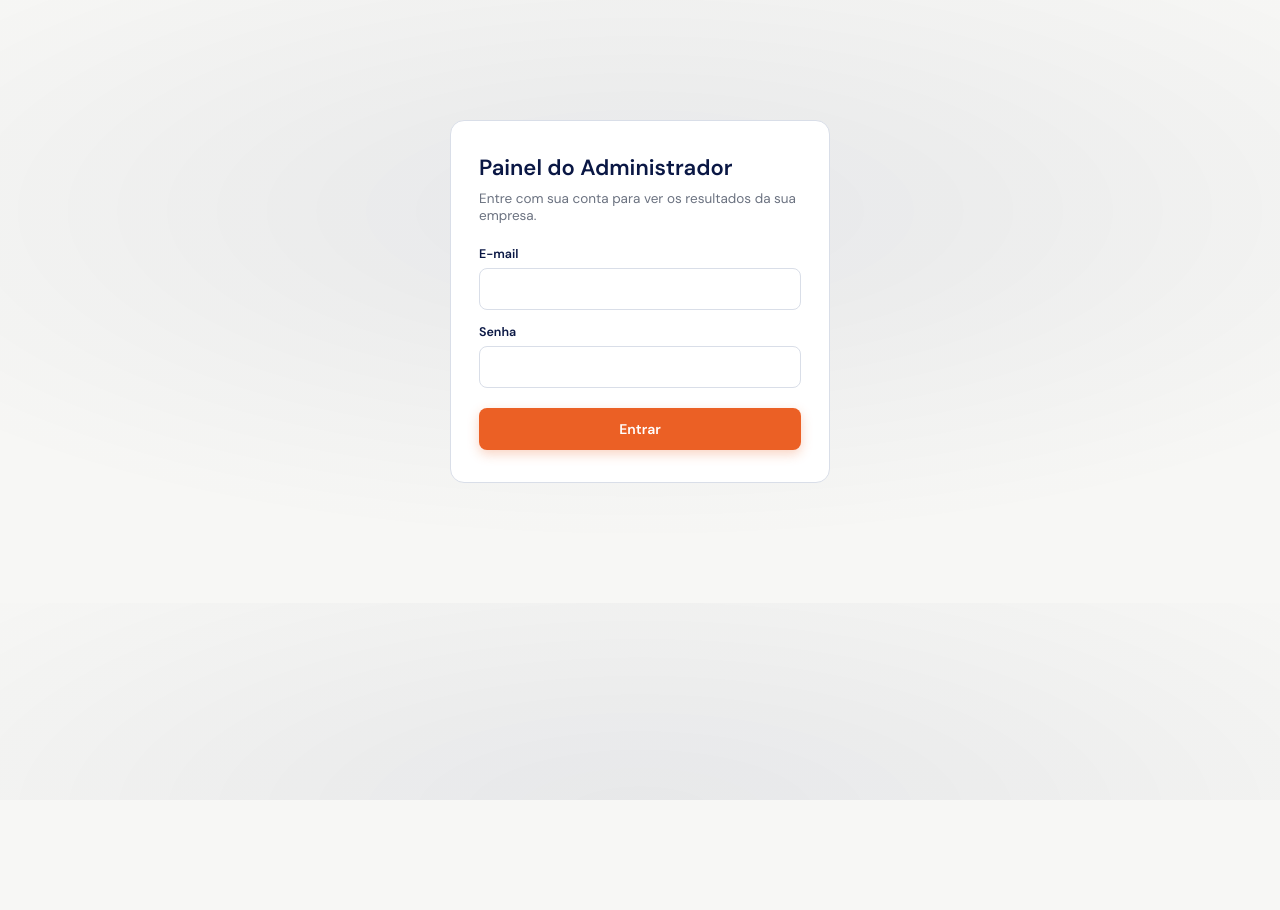
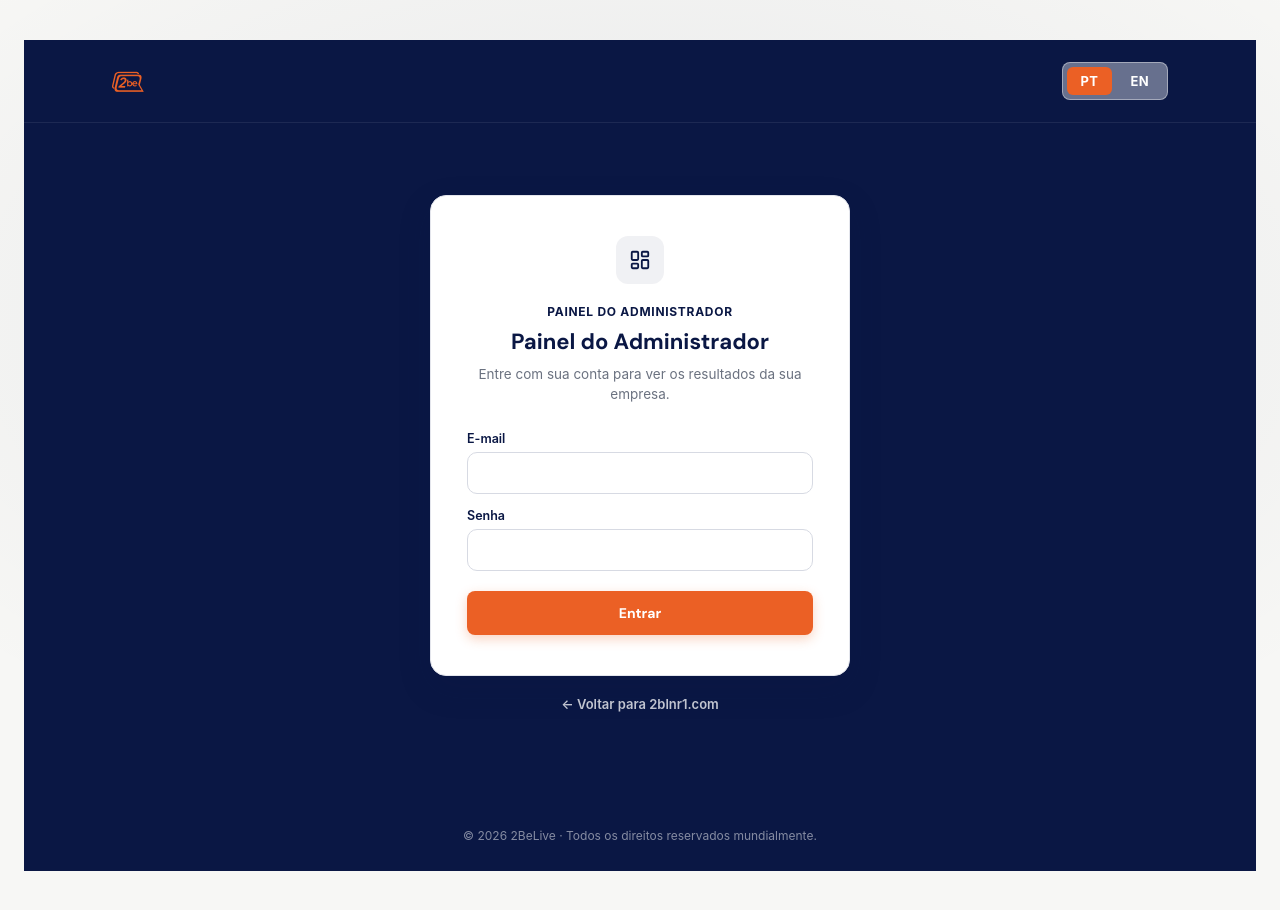
Before and after one commit to BC2BL/nr1, a plain HTML site: page frontend/admin-dashboard.html in a window 1280 px wide. Before the commit the page ends 800 px from the top, so only its background shows below. Drawn offline with Linux system fonts and the light colour scheme.

Commit message:
Update admin-dashboard.html

```diff
--- a/frontend/admin-dashboard.html
+++ b/frontend/admin-dashboard.html
@@ -500,32 +500,95 @@
 
   .hidden { display: none !important; }
 
-  /* Login gate */
+  /* Login gate — matches the 2blnr1.com entry-page brand (navy + orange) */
+  #loginScreen {
+    min-height: 100vh; display: flex; flex-direction: column;
+    background: #0a1744; font-family: -apple-system, "Segoe UI", Roboto, sans-serif;
+  }
+  .login-nav {
+    width: 100%; border-bottom: 1px solid rgba(255,255,255,0.08);
+  }
+  .login-nav-inner {
+    max-width: 1120px; margin: 0 auto; padding: 22px 32px;
+    display: flex; align-items: center; justify-content: space-between;
+  }
+  .login-nav-inner img { height: 32px; width: auto; display: block; }
+  .login-lang-toggle {
+    display: flex; align-items: center; gap: 4px;
+    border: 1px solid rgba(255,255,255,0.4); border-radius: 8px; padding: 4px;
+  }
+  .login-lang-toggle button {
+    border: none; background: transparent; cursor: pointer; color: #ffffff;
+    font-family: inherit; font-size: 13px; font-weight: 700; letter-spacing: 0.03em;
+    padding: 6px 14px; border-radius: 6px; min-width: 36px;
+  }
+  .login-lang-toggle button.active { background: #eb6025; }
+  .login-body {
+    flex-grow: 1; width: 100%; display: flex; justify-content: center;
+    padding: 72px 24px 96px;
+  }
   .login-wrap {
-    max-width: 380px; margin: 80px auto; background: #fff; border: 1px solid var(--line);
-    border-radius: 14px; padding: 32px 28px;
-  }
-  .login-wrap h1 { font-family: var(--font); font-weight: 600; font-size: 22px; margin: 0 0 8px; }
-  .login-wrap p { font-size: 13.5px; color: var(--ink-soft); margin: 0 0 22px; }
-  .login-field { margin-bottom: 14px; }
-  .login-field label { display: block; font-size: 12.5px; font-weight: 600; margin-bottom: 6px; }
+    width: 420px; max-width: 100%; background: #fff; border: 1px solid #e3e5ec;
+    border-radius: 16px; padding: 40px 36px; box-shadow: 0 12px 32px rgba(10,23,68,0.18);
+    display: flex; flex-direction: column; align-items: center; text-align: center;
+    box-sizing: border-box;
+  }
+  .login-icon-badge {
+    width: 48px; height: 48px; border-radius: 12px; background: rgba(10,23,68,0.06);
+    display: flex; align-items: center; justify-content: center; margin-bottom: 20px;
+  }
+  .login-eyebrow {
+    font-size: 12px; font-weight: 700; color: #0a1744; letter-spacing: 0.06em;
+    text-transform: uppercase; margin-bottom: 8px;
+  }
+  .login-wrap h1 { font-family: var(--font); font-weight: 700; font-size: 22px; margin: 0 0 8px; color: #0a1744; }
+  .login-wrap p { font-size: 13.5px; color: var(--ink-soft); margin: 0 0 26px; line-height: 1.5; }
+  .login-field { width: 100%; text-align: left; margin-bottom: 14px; }
+  .login-field label { display: block; font-size: 12.5px; font-weight: 600; margin-bottom: 6px; color: #0a1744; }
   .login-field input {
-    width: 100%; box-sizing: border-box; padding: 11px 13px; border-radius: 8px;
-    border: 1px solid var(--line); font-family: var(--font); font-size: 14px; outline: none;
-  }
-  .login-field input:focus { border-color: var(--color-primary); }
-  .login-error { font-size: 12px; color: var(--red); margin-bottom: 12px; min-height: 0; }
+    width: 100%; box-sizing: border-box; padding: 11px 13px; border-radius: 10px;
+    border: 1px solid #d7dae3; font-family: var(--font); font-size: 14px; outline: none;
+  }
+  .login-field input:focus { border-color: var(--color-secondary); }
+  .login-error { width: 100%; text-align: left; font-size: 12px; color: var(--red); margin-bottom: 12px; min-height: 0; }
   .login-btn {
-    width: 100%; font-family: var(--font); font-size: 14px; font-weight: 600;
+    width: 100%; font-family: var(--font); font-size: 14px; font-weight: 700;
     background: var(--color-secondary); color: #fff; border: none; border-radius: var(--radius-md); box-shadow: 0 4px 12px rgba(235,96,37,0.28);
-    padding: 12px 16px; cursor: pointer; margin-top: 6px;
-  }
+    padding: 13px 16px; cursor: pointer; margin-top: 6px;
+  }
+  .login-btn:hover { background: #d1531e; }
   .login-btn:disabled { background: var(--disabled, #C3CBC9); cursor: default; }
+  .login-back-link {
+    display: block; margin-top: 20px; text-align: center; font-size: 13px; font-weight: 600;
+    color: rgba(255,255,255,0.75); text-decoration: none;
+  }
+  .login-back-link:hover { text-decoration: underline; }
+  .login-footer {
+    width: 100%; padding: 20px 32px 28px; text-align: center;
+    font-size: 12px; color: rgba(255,255,255,0.5);
+  }
 </style>
 </head>
 <body>
 
-<div class="login-wrap" id="loginScreen">
+<div id="loginScreen">
+  <div class="login-nav">
+    <div class="login-nav-inner">
+      <img src="/images/2belive-logo.png" alt="2BeLive">
+      <div class="lang-toggle login-lang-toggle">
+        <button data-lang="pt" class="active">PT</button>
+        <button data-lang="en">EN</button>
+      </div>
+    </div>
+  </div>
+
+  <div class="login-body">
+    <div style="width: 420px; max-width: 100%;">
+      <div class="login-wrap">
+        <div class="login-icon-badge">
+          <svg width="22" height="22" viewBox="0 0 24 24" fill="none" stroke="#0a1744" stroke-width="2" stroke-linecap="round" stroke-linejoin="round"><rect x="3" y="3" width="7" height="9" rx="1"></rect><rect x="14" y="3" width="7" height="5" rx="1"></rect><rect x="14" y="12" width="7" height="9" rx="1"></rect><rect x="3" y="16" width="7" height="5" rx="1"></rect></svg>
+        </div>
+        <div class="login-eyebrow" id="loginEyebrow"></div>
         <h1 id="loginTitle">Painel do Administrador</h1>
         <p id="loginSubtitle">Entre com sua conta para ver os resultados da sua empresa.</p>
         <div class="login-field">
@@ -538,6 +601,12 @@
         </div>
         <div class="login-error hidden" id="loginError"></div>
         <button class="login-btn" id="loginBtn">Entrar</button>
+      </div>
+      <a href="https://2blnr1.com/" class="login-back-link" id="loginBackLink"></a>
+    </div>
+  </div>
+
+  <div class="login-footer" id="loginFooter"></div>
 </div>
 
 <div class="wrap hidden" id="dashboardWrap">
@@ -676,12 +745,15 @@ const DICT = {
       3: "Treinamento: comunicação em períodos de mudança organizacional",
       4: "Ampliar autonomia decisória em reuniões de equipe",
     },
+    loginEyebrow: "PAINEL DO ADMINISTRADOR",
     loginTitle: "Painel do Administrador",
     loginSubtitle: "Entre com sua conta para ver os resultados da sua empresa.",
     loginEmailLabel: "E-mail",
     loginPasswordLabel: "Senha",
     loginBtn: "Entrar",
     loginBtnLoading: "Entrando...",
+    loginBackLink: "← Voltar para 2blnr1.com",
+    loginFooter: "© 2026 2BeLive · Todos os direitos reservados mundialmente.",
     logoutBtn: "Sair",
     loginErrorInvalid: "E-mail ou senha incorretos.",
     loginErrorNetwork: "Não foi possível conectar ao servidor. Verifique se o backend está rodando.",
@@ -737,12 +809,15 @@ const DICT = {
       3: "Training: communication during organizational change",
       4: "Expand decision-making autonomy in team meetings",
     },
+    loginEyebrow: "ADMIN DASHBOARD",
     loginTitle: "Admin Dashboard",
     loginSubtitle: "Sign in to see your company's results.",
     loginEmailLabel: "Email",
     loginPasswordLabel: "Password",
     loginBtn: "Sign in",
     loginBtnLoading: "Signing in...",
+    loginBackLink: "← Back to 2blnr1.com",
+    loginFooter: "© 2026 2BeLive · All Rights Reserved Worldwide.",
     logoutBtn: "Log out",
     loginErrorInvalid: "Incorrect email or password.",
     loginErrorNetwork: "Couldn't reach the server. Check that the backend is running.",
@@ -1618,11 +1693,14 @@ function showDashboard() {
 }
 
 function applyLoginText() {
+  document.getElementById("loginEyebrow").textContent = t().loginEyebrow;
   document.getElementById("loginTitle").textContent = t().loginTitle;
   document.getElementById("loginSubtitle").textContent = t().loginSubtitle;
   document.getElementById("loginEmailLabel").textContent = t().loginEmailLabel;
   document.getElementById("loginPasswordLabel").textContent = t().loginPasswordLabel;
   document.getElementById("loginBtn").textContent = t().loginBtn;
+  document.getElementById("loginBackLink").textContent = t().loginBackLink;
+  document.getElementById("loginFooter").textContent = t().loginFooter;
 }
 
 document.getElementById("loginBtn").addEventListener("click", async () => {
```
Lines whose indentation alone changed are shown as unchanged.
